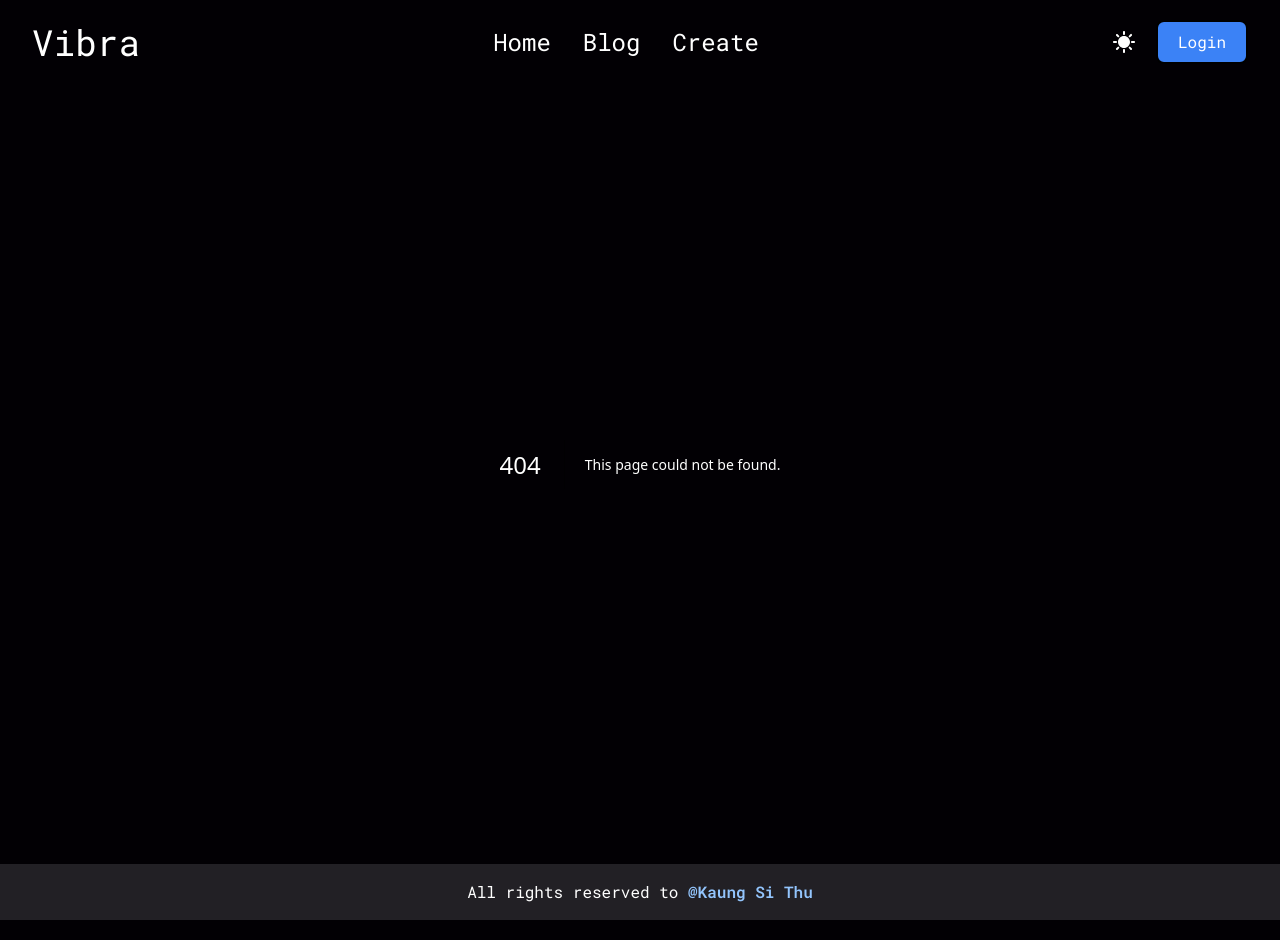
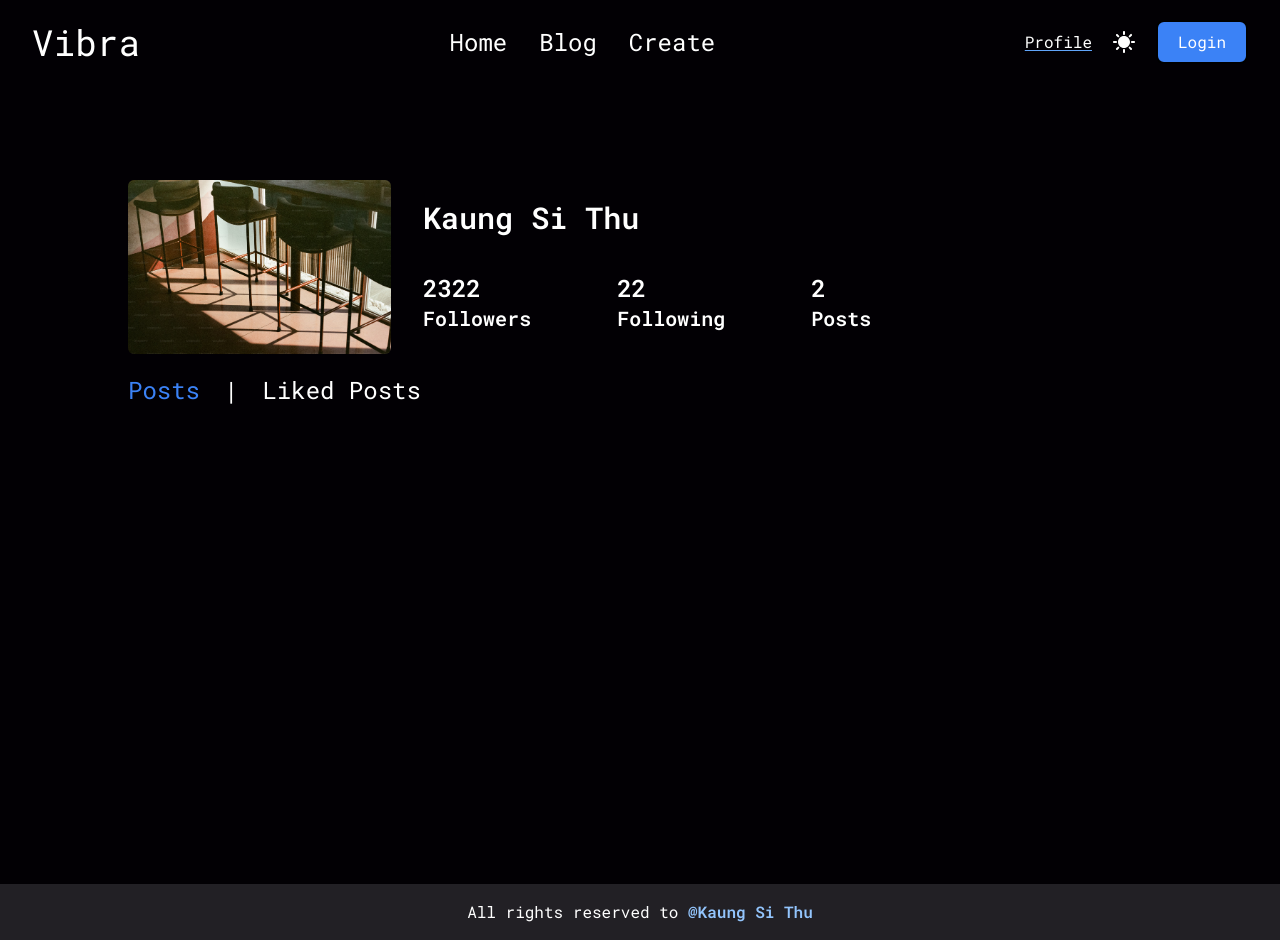
Before and after one commit to Kaungsithu-2396/Vibra_FE, a Next.js app: page /profile in a window 1280 px wide. Before the commit this address had no page. Built offline with nearby package versions, Linux system fonts and the light colour scheme.

Commit message:
post create section refined

```diff
--- a/src/app/create/page.tsx
+++ b/src/app/create/page.tsx
@@ -5,7 +5,7 @@ import Form from "../ui/Form";
 export default function page() {
     return (
         <>
-            <section className="w-2/3 m-auto h-screen ">
+            <section className=" mx-4">
                 {/* <h1 className="text-4xl mt-6 text-center ">Create Post</h1> */}
                 <Form />
             </section>
--- /dev/null
+++ b/src/app/profile/page.tsx
@@ -0,0 +1,49 @@
+"use client";
+import Image from "next/image";
+import React from "react";
+import ProfileNav from "../ui/Profile/ProfileNav";
+import { usePathname } from "next/navigation";
+export default function page() {
+    return (
+        <section className="h-screen mt-5">
+            <div className=" w-2/3 m-auto  top-40 left-[10%] absolute ">
+                <div className="my-5 grid grid-cols-3 justify-between items-start gap-8">
+                    <Image
+                        src={"/test-2.avif"}
+                        alt="Image for something"
+                        width={400}
+                        height={300}
+                        className=" rounded-md"
+                    />
+                    <div className=" col-span-2 grid grid-cols-1 gap-4">
+                        <div className="mt-5">
+                            <h1 className="text-3xl font-bold">Kaung Si Thu</h1>
+                        </div>
+                        <div className="my-5 grid grid-cols-3 justify-around items-center gap-6">
+                            <h1 className="flex flex-col ">
+                                <span className="text-2xl font-bold">2322</span>
+                                <span className="font-bold text-xl  ">
+                                    Followers
+                                </span>
+                            </h1>
+                            <h1 className="flex flex-col ">
+                                <span className="text-2xl font-bold">22</span>
+                                <span className="font-bold text-xl  ">
+                                    Following
+                                </span>
+                            </h1>
+                            <h1 className="flex flex-col ">
+                                <span className="text-2xl font-bold">2</span>
+                                <span className="font-bold text-xl  ">
+                                    Posts
+                                </span>
+                            </h1>
+                        </div>
+                    </div>
+                </div>
+                <ProfileNav />
+            </div>
+            <div className="w-2/3 m-auto "></div>
+        </section>
+    );
+}
--- a/src/app/ui/Form.tsx
+++ b/src/app/ui/Form.tsx
@@ -13,13 +13,15 @@ interface formInput {
 }
 export default function Form() {
     const router = useRouter();
-    const [disableInput, setDisableInput] = useState<boolean>(false);
+    // const [disableInput, setDisableInput] = useState<boolean>(false);
     const [categoryCol, setCategoryCol] = useState<String[]>([]);
     const [error, setError] = useState("");
+    const [preview, setPreview] = useState<string | null>();
     const {
         register,
         handleSubmit,
         reset,
+        getValues,
         formState: { errors },
     } = useForm<formInput>();
     const onSubmit: SubmitHandler<formInput> = (data) => {
@@ -63,11 +65,14 @@ export default function Form() {
                 action=""
                 method="post"
                 onSubmit={handleSubmit(onSubmit)}
-                className="flex flex-col justify-center flex-wrap px-5 py-5 gap-5  h-screen m-5"
+                className=" flex flex-col justify-center px-5 py-5 gap-5  h-screen m-5"
             >
-                <div className="text-center text-3xl">
+                <div className="text-center my-5 text-3xl">
                     <label htmlFor="title">Create Post</label>
                 </div>
+                <div className="grid grid-cols-2 gap-6 justify-between">
+                    <div className=" flex flex-col gap-6">
+                        <div className="title">
                             <label
                                 htmlFor="title"
                                 className="text-2xl text-neutral-400 text-left"
@@ -80,39 +85,33 @@ export default function Form() {
                                     required: "please provide the title",
                                     maxLength: {
                                         value: 100,
-                            message: "Title word count exceed more than 100",
+                                        message:
+                                            "Title word count exceed more than 100",
                                     },
                                 })}
                                 name="title"
                                 id="title"
                                 placeholder="Title"
-                    className="bg-black/50 border border-white/30 px-5 focus:outline-white py-3 rounded-md w-full"
+                                className="bg-black/50 border border-white/30 px-5 my-4 focus:outline-white py-3 rounded-md w-full"
                             />
 
                             {errors.title?.type === "required" && (
-                    <p className="text-red-400">{errors.title?.message} </p>
+                                <p className="text-red-400">
+                                    {errors.title?.message}{" "}
+                                </p>
                             )}
                             {errors.title?.type === "maxLength" && (
-                    <p className="text-red-400">{errors.title?.message} </p>
+                                <p className="text-red-400">
+                                    {errors.title?.message}{" "}
+                                </p>
                             )}
-                <label htmlFor="" className="text-2xl text-neutral-400">
-                    Featured photo
-                </label>
-                <input
-                    type="file"
-                    {...register("file", {
-                        required: "please select at least one photo",
-                    })}
-                    accept="image/jpeg"
-                    id="file"
-                    className="bg-black/50 border p-4 border-white/30 rounded-md w-full"
-                />
+                        </div>
 
-                <p className="text-red-400 pt-2">
-                    {errors?.file?.type === "required" && errors?.file?.message}
-                </p>
-
-                <label htmlFor="category" className="text-2xl text-neutral-400">
+                        <div className="category">
+                            <label
+                                htmlFor="category"
+                                className="text-2xl text-neutral-400"
+                            >
                                 Category
                             </label>
                             <div className="w-full ">
@@ -120,7 +119,7 @@ export default function Form() {
                                     {...register("category")}
                                     id="category"
                                     name="category"
-                        className={`bg-black py-6`}
+                                    className={`bg-black py-6 my-3`}
                                     disabled={categoryCol.length >= 5}
                                     onKeyDown={onKeyDownHandler}
                                     onChange={() => setError("")}
@@ -128,6 +127,7 @@ export default function Form() {
                                 />
 
                                 <>
+                                    {categoryCol.length > 0 && (
                                         <ul className="flex flex-row gap-5 p-5">
                                             {categoryCol.map((el, idx) => {
                                                 return (
@@ -138,7 +138,11 @@ export default function Form() {
                                                         {el}
                                                         <span
                                                             className="absolute text-base text-red-700 top-0 right-2"
-                                            onClick={() => onClickHandler(el)}
+                                                            onClick={() =>
+                                                                onClickHandler(
+                                                                    el
+                                                                )
+                                                            }
                                                         >
                                                             x
                                                         </span>
@@ -146,12 +150,15 @@ export default function Form() {
                                                 );
                                             })}
                                         </ul>
-                        {categoryCol.length === 0 && (
+                                    )}
+
+                                    {/* {categoryCol.length === 0 && (
                                         <p className=" text-blue-300 p-0">
-                                selecting at least one type of category can
-                                enhance the user's expericence
+                                            selecting at least one type of
+                                            category can enhance the user's
+                                            expericence
                                         </p>
-                        )}
+                                    )} */}
                                     <p className="text-red-400">{error}</p>
                                     {
                                         <h1 className=" text-blue-500">
@@ -161,7 +168,8 @@ export default function Form() {
                                     }
                                 </>
                             </div>
-
+                        </div>
+                        <div className="descripton">
                             <label
                                 htmlFor="description"
                                 className="text-2xl text-neutral-400"
@@ -171,8 +179,8 @@ export default function Form() {
 
                             <textarea
                                 rows={5}
-                    cols={20}
-                    className="bg-black/50  focus:outline-white border border-white/30 px-3 py-5 rounded-md w-full"
+                                cols={30}
+                                className="bg-black/50  focus:outline-white border border-white/30 px-3 py-5 my-3 rounded-md w-full"
                                 placeholder="Description"
                                 id="description"
                                 {...register("description", {
@@ -189,6 +197,41 @@ export default function Form() {
                                     {errors?.description?.message}
                                 </p>
                             )}
+                        </div>
+                    </div>
+                    {/* file */}
+                    <div className="">
+                        <label htmlFor="" className="text-2xl text-neutral-400">
+                            Featured photo
+                        </label>
+                        <input
+                            type="file"
+                            {...register("file", {
+                                required: "please select at least one photo",
+                            })}
+                            onChange={(e) => {
+                                if (!e.target.files) return;
+                                setPreview(
+                                    URL.createObjectURL(e.target.files[0])
+                                );
+                            }}
+                            accept="image/jpeg"
+                            id="file"
+                            className="bg-black/50 border p-4 border-white/30 my-3 rounded-md w-full"
+                        />
+                        {preview && (
+                            <img
+                                src={preview}
+                                alt=""
+                                className=" max-w-[300px]"
+                            />
+                        )}
+                        <p className="text-red-400 pt-2">
+                            {errors?.file?.type === "required" &&
+                                errors?.file?.message}
+                        </p>
+                    </div>
+                </div>
 
                 <div className="text-center ">
                     <button className="text-white border-2  hover:bg-blue-400 hover:text-black hover:scale-105 duration-300 delay-200 text-center  rounded-md px-3 py-5 w-[30%] font-bold">
--- a/src/app/ui/Home/Nav.tsx
+++ b/src/app/ui/Home/Nav.tsx
@@ -21,6 +21,14 @@ export default function Nav() {
                 </span>
 
                 <span className="flex justify-center items-center gap-5">
+                    <span>
+                        <Link
+                            href={"/profile"}
+                            className=" underline underline-offset-2 decoration-blue-400 "
+                        >
+                            Profile
+                        </Link>
+                    </span>
                     <span className="text-2xl">
                         <MdSunny />
                     </span>
--- /dev/null
+++ b/src/app/ui/Profile/ProfileNav.tsx
@@ -0,0 +1,31 @@
+"use client";
+import React from "react";
+import Link from "next/link";
+import { usePathname } from "next/navigation";
+export default function ProfileNav() {
+    const pathName = usePathname();
+    console.log(pathName);
+    return (
+        <>
+            <span className="flex justify-start items-center gap-6 text-2xl">
+                <Link
+                    href={"/profile"}
+                    className={`${
+                        pathName === "/profile" ? " text-blue-500" : ""
+                    }`}
+                >
+                    Posts
+                </Link>
+                <p>|</p>
+                <Link
+                    href={"/likeposts"}
+                    className={`${
+                        pathName === "likePosts" ? "bg-blue-400" : ""
+                    }`}
+                >
+                    Liked Posts
+                </Link>
+            </span>
+        </>
+    );
+}
```
Lines whose indentation alone changed are shown as unchanged.
